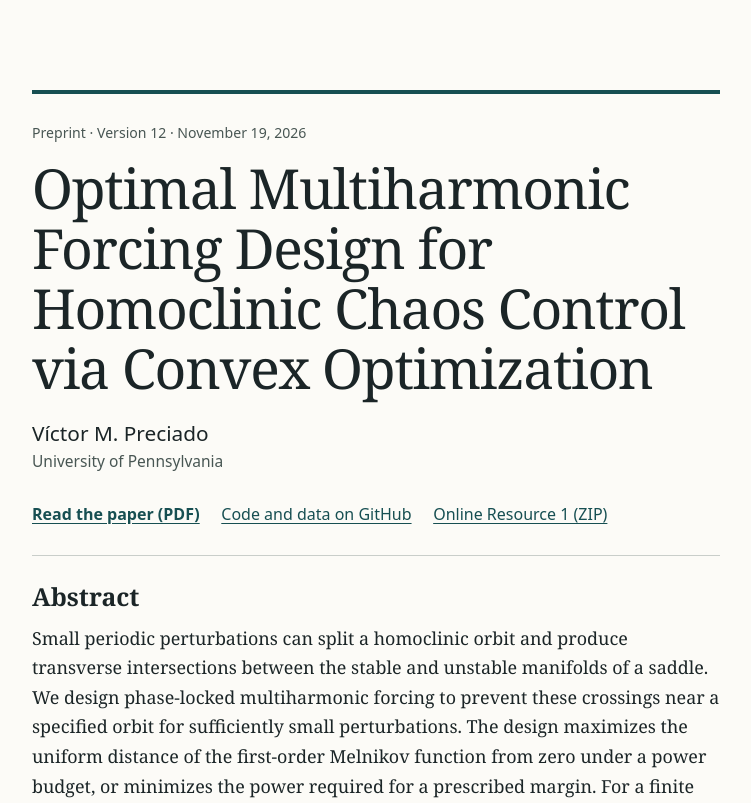
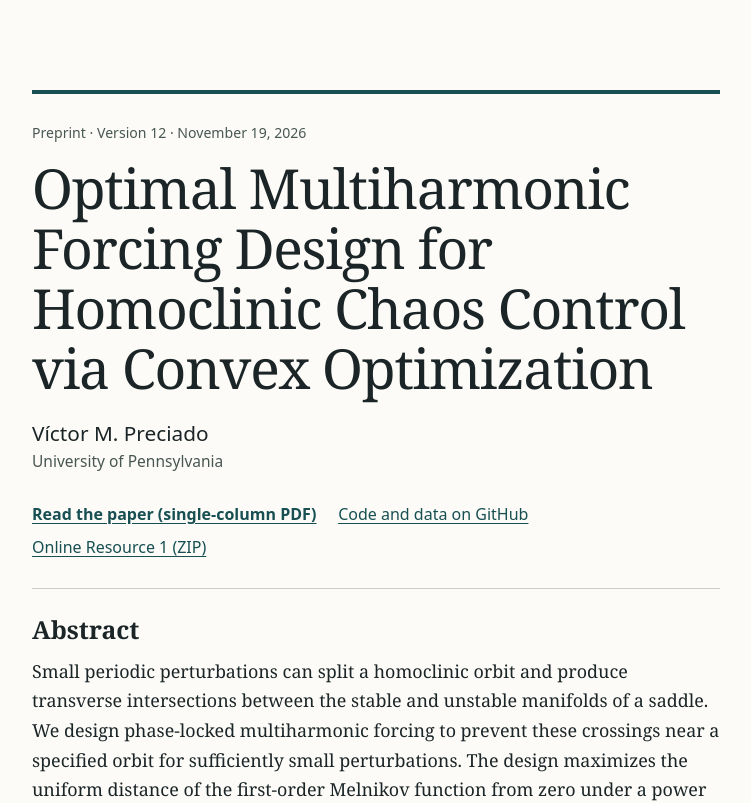
Before and after one commit to vmpreciado/Melnikov_Chaos_Control, a plain HTML site: page docs/index.html in a window 1280 px wide. Shown: the top 803 px of the page, without its empty margins (264-1015 px from the left). Drawn offline with Linux system fonts and the light colour scheme.

Commit message:
Reflow the public preprint in a single column

```diff
--- a/docs/index.html
+++ b/docs/index.html
@@ -45,7 +45,7 @@
         <p class="affiliation">University of Pennsylvania</p>
       </header>
       <nav aria-label="Paper and research materials">
-        <a class="paper" href="main_v12.pdf">Read the paper (PDF)</a>
+        <a class="paper" href="main_v12.pdf">Read the paper (single-column PDF)</a>
         <a href="https://github.com/vmpreciado/Melnikov_Chaos_Control/tree/v12/code">Code and data on GitHub</a>
         <a href="https://github.com/vmpreciado/Melnikov_Chaos_Control/releases/download/v12/ESM_1.zip">Online Resource 1 (ZIP)</a>
       </nav>
```
Also changed, not shown: 2 other files.
